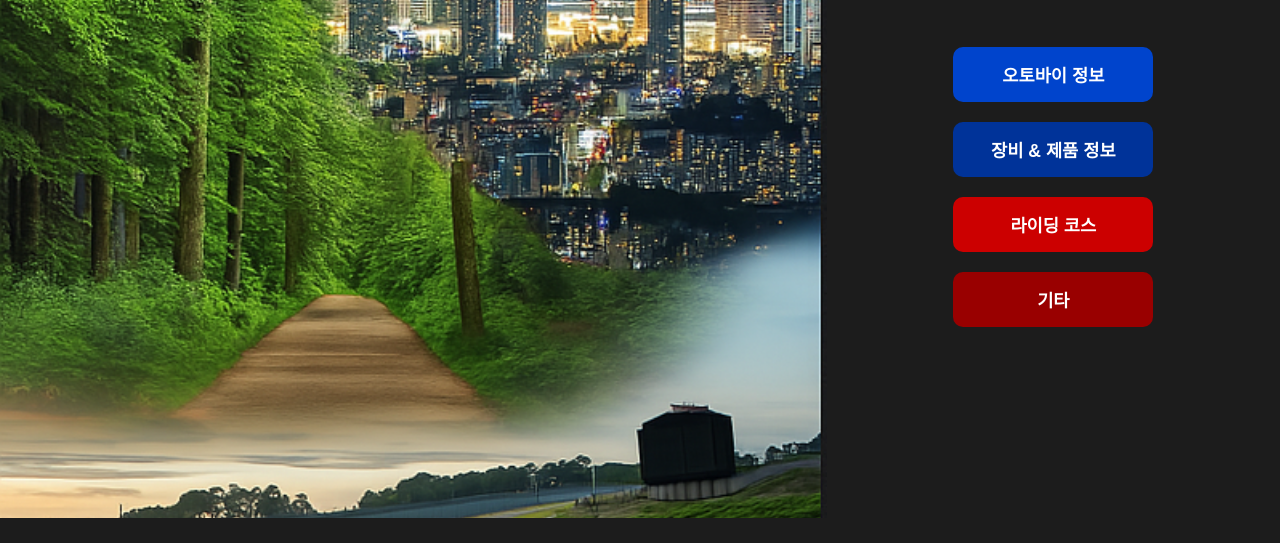
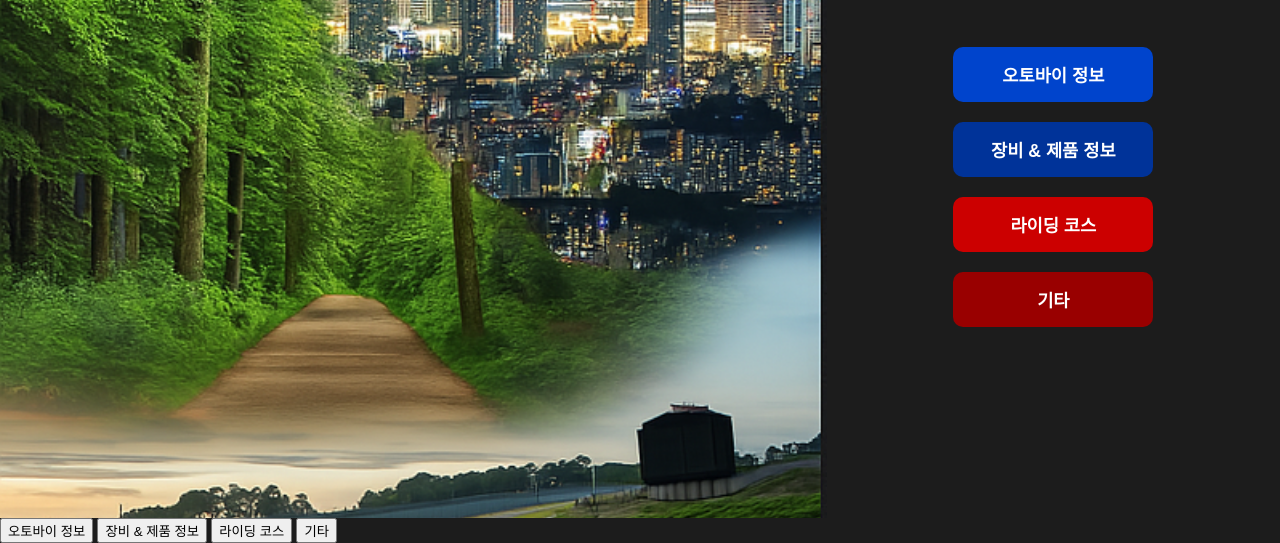
Before and after one commit to emdtks8848/Gear-Ride.github.io, a plain HTML site: page index.html in a window 1280 px wide. Shown: the part 282-825 px from the top of the page. Before the commit the page ends 800 px from the top, so only its background shows below. Drawn offline with Linux system fonts and the light colour scheme.

Commit message:
Update index.html

```diff
--- a/index.html
+++ b/index.html
@@ -86,3 +86,10 @@
   </div>
 </body>
 </html>
+
+<div class="buttons">
+  <a href="bike.html"><button class="blue-button">오토바이 정보</button></a>
+  <a href="gear.html"><button class="blue-button">장비 & 제품 정보</button></a>
+  <a href="course.html"><button class="red-button">라이딩 코스</button></a>
+  <a href="etc.html"><button class="red-button">기타</button></a>
+</div>
```
